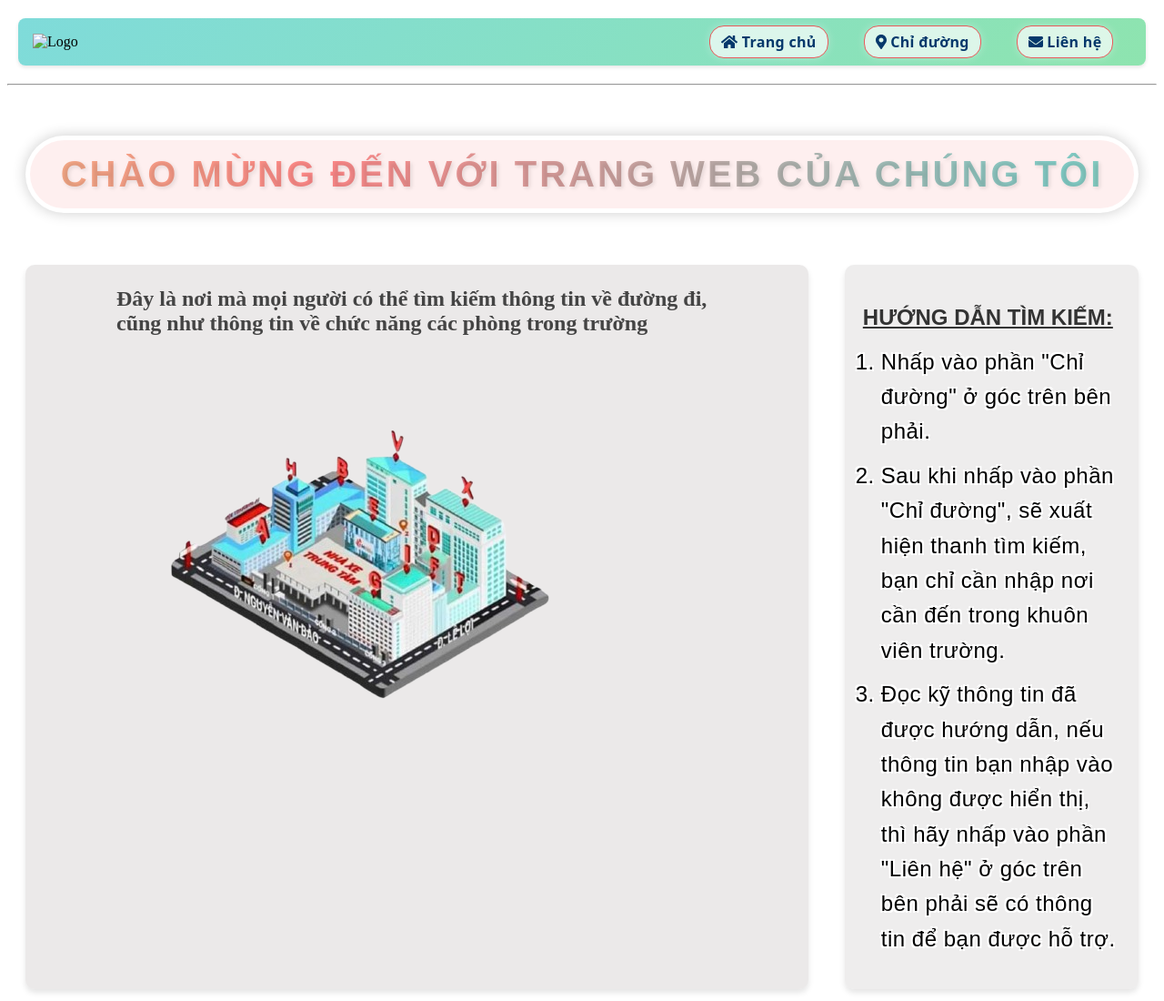
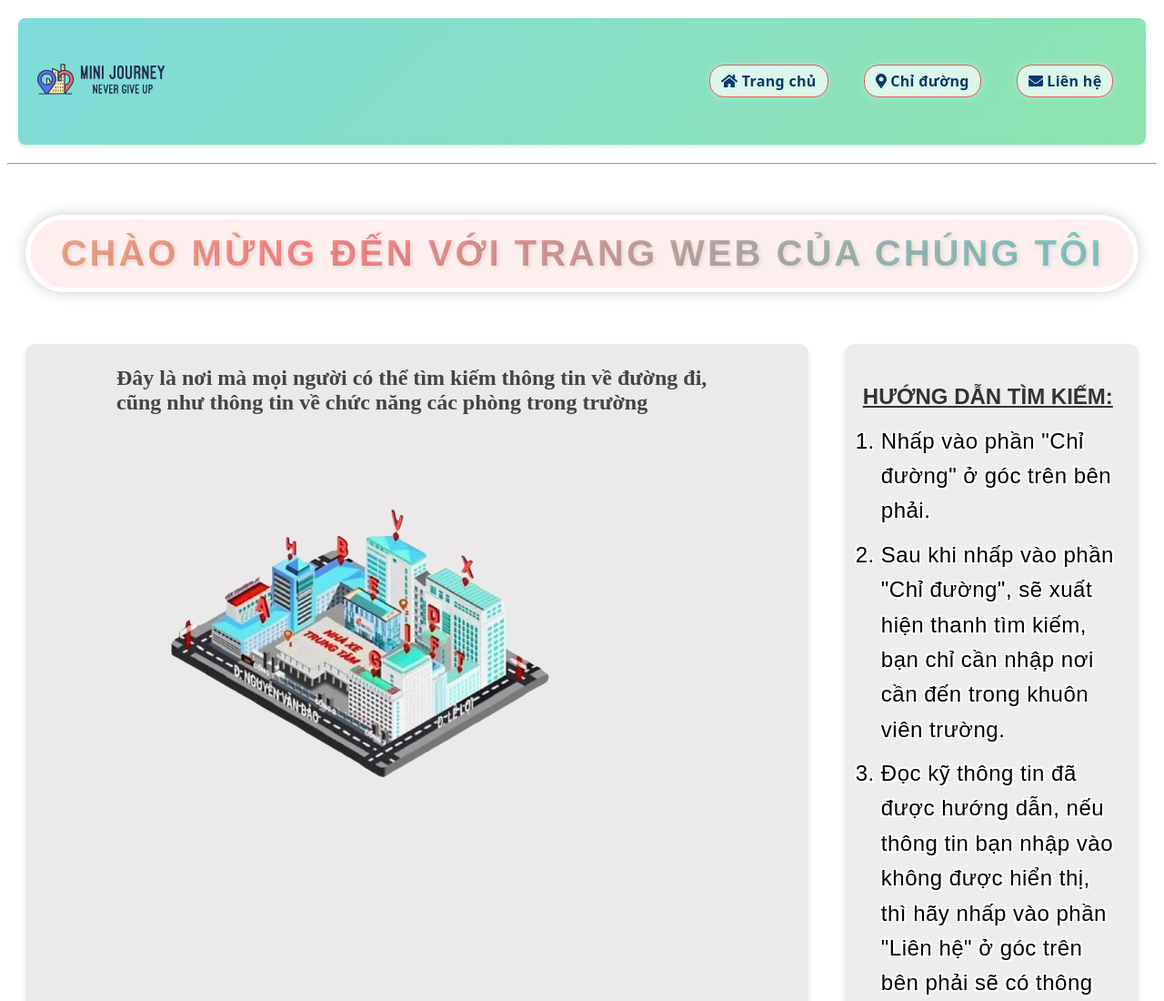
Before and after one commit to Honhatan746/duanmap, a website: page public/project.html in a window 1280 px wide. Shown: the top 1100 px of the page at 91% size. Drawn offline with Linux system fonts and the light colour scheme.

Commit message:
Update project.html

```diff
--- a/public/project.html
+++ b/public/project.html
@@ -29,7 +29,7 @@
       <nav class="Head">
         <div class="logo">
           <img
-            src="/https://github.com/Honhatan746/duanmap/blob/master/img/z5866570761933_5af628ddef51103ad23368ae4b5a36c7-removebg-preview.png?raw=true.png"
+            src="https://github.com/Honhatan746/duanmap/blob/master/img/z5866570761933_5af628ddef51103ad23368ae4b5a36c7-removebg-preview.png?raw=true"
             alt="Logo"
             class="logo-img"
           />
```
